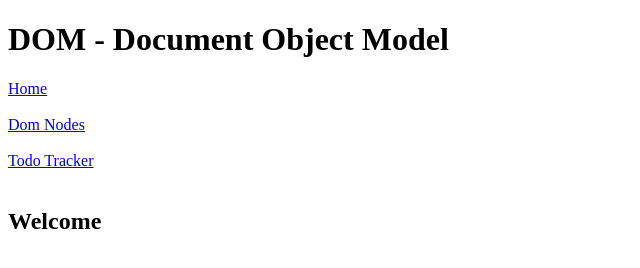
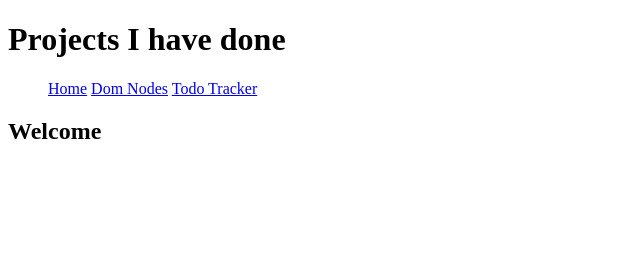
Before and after one commit to jcampbell9724/LearningPage, a plain HTML site: page index.html in a window 1280 px wide. Shown: the whole page, without its empty margins (0-640 px from the left). Drawn offline with Linux system fonts and the light colour scheme.

Commit message:
Updated home page

```diff
--- a/index.html
+++ b/index.html
@@ -6,10 +6,12 @@
     <title>JavaScript and the DOM</title>
 </head>
 <body>
-    <h1>DOM - Document Object Model</h1>
-    <a id="navigation" href="index.html">Home</a><br /><br />
-    <a id="dome-nodes" href="dom-nodes.html">Dom Nodes</a><br /><br />
-    <a id="dome-nodes" href="todolist.html">Todo Tracker</a><br /><br />
+    <h1>Projects I have done</h1>
+    <ul>
+        <a id="navigation" href="index.html">Home</a>
+        <a id="dome-nodes" href="dom-nodes.html">Dom Nodes</a>
+        <a id="dome-nodes" href="todolist.html">Todo Tracker</a>
+    </ul>
     <h2 id="page-header">Welcome</h2>
 </body>
 </html>
```
